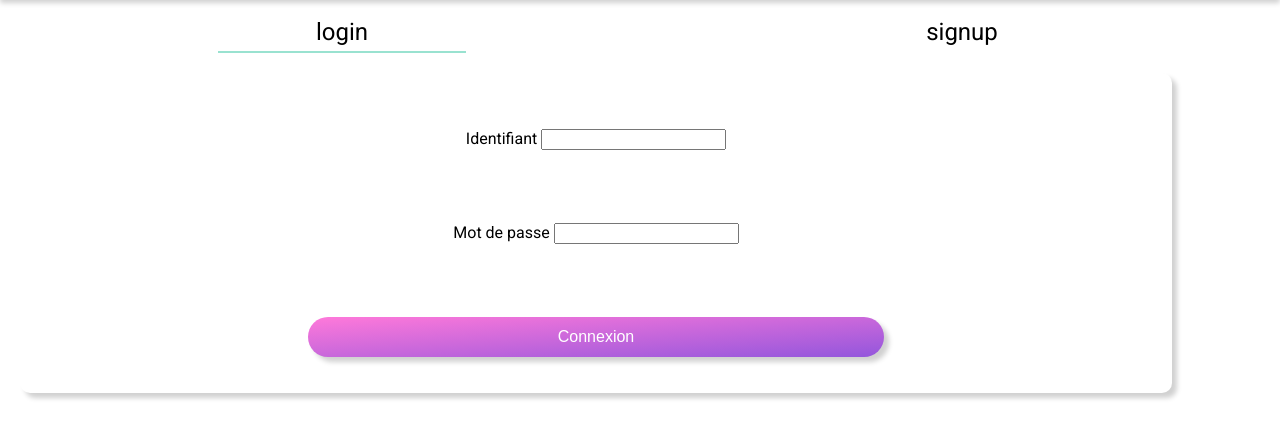
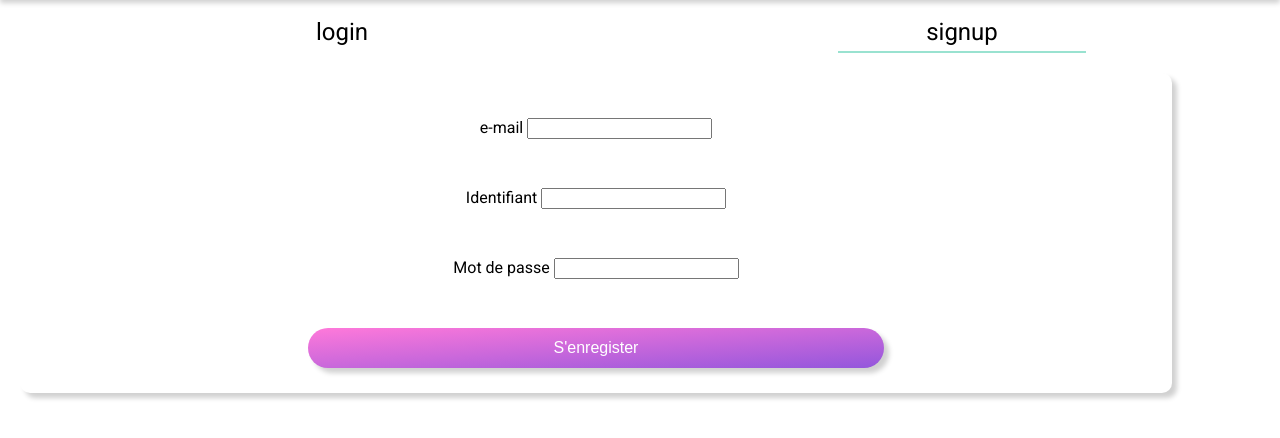
Before and after one commit to MaxMacia/Projet-Rezo, a website: page frontend/index.html in a window 1280 px wide. Both pictures are taken after a click on the item "signup". Shown: the part 154-592 px from the top of the page. Drawn offline with nearby package versions, Linux system fonts and the light colour scheme; files that its build step writes are made by us from their sources.

Commit message:
mise en place du JS sur la page index

```diff
--- /dev/null
+++ b/frontend/JS/index.js
@@ -0,0 +1,21 @@
+document.getElementById('signup').addEventListener('click', () => {
+    document.getElementById('signup').setAttribute('class', 'selected');
+    document.getElementById('login').removeAttribute('class', 'selected');
+    let email = document.createElement('div');
+    if (!document.getElementById('email')) {
+        email.setAttribute('id', 'email');
+        email.innerHTML = `<div>
+                                <label for="email">e-mail</label>
+                                <input type="email" name="email">
+                            </div>`;
+        document.getElementById('form').prepend(email);
+        document.getElementsByClassName('button')[0].value = "S'enregister";
+    }
+})
+
+document.getElementById('login').addEventListener('click', () => {
+    document.getElementById('login').setAttribute('class', 'selected');
+    document.getElementById('signup').removeAttribute('class', 'selected');
+    document.getElementById('email').remove();
+    document.getElementsByClassName('button')[0].value = "Connexion";
+})
--- a/frontend/index.html
+++ b/frontend/index.html
@@ -16,13 +16,13 @@
         <div id="global-container">
             <nav>
                 <ul>
-                    <li class="selected">login</li>
-                    <li>signup</li>
+                    <li class="selected" id="login">login</li>
+                    <li id="signup">signup</li>
                 </ul>
             </nav>
-            <form>
+            <form id="form">
                 <div>
-                    <label for="identifiant">Identifiant</label>
+                    <label id="identifiant" for="identifiant">Identifiant</label>
                     <input type="text" name="identifiant">
                 </div>
                 <div>
@@ -33,5 +33,6 @@
             </form>
         </div>
     </main>
+    <script src="./JS/index.js"></script>
 </body>
 </html>
```
